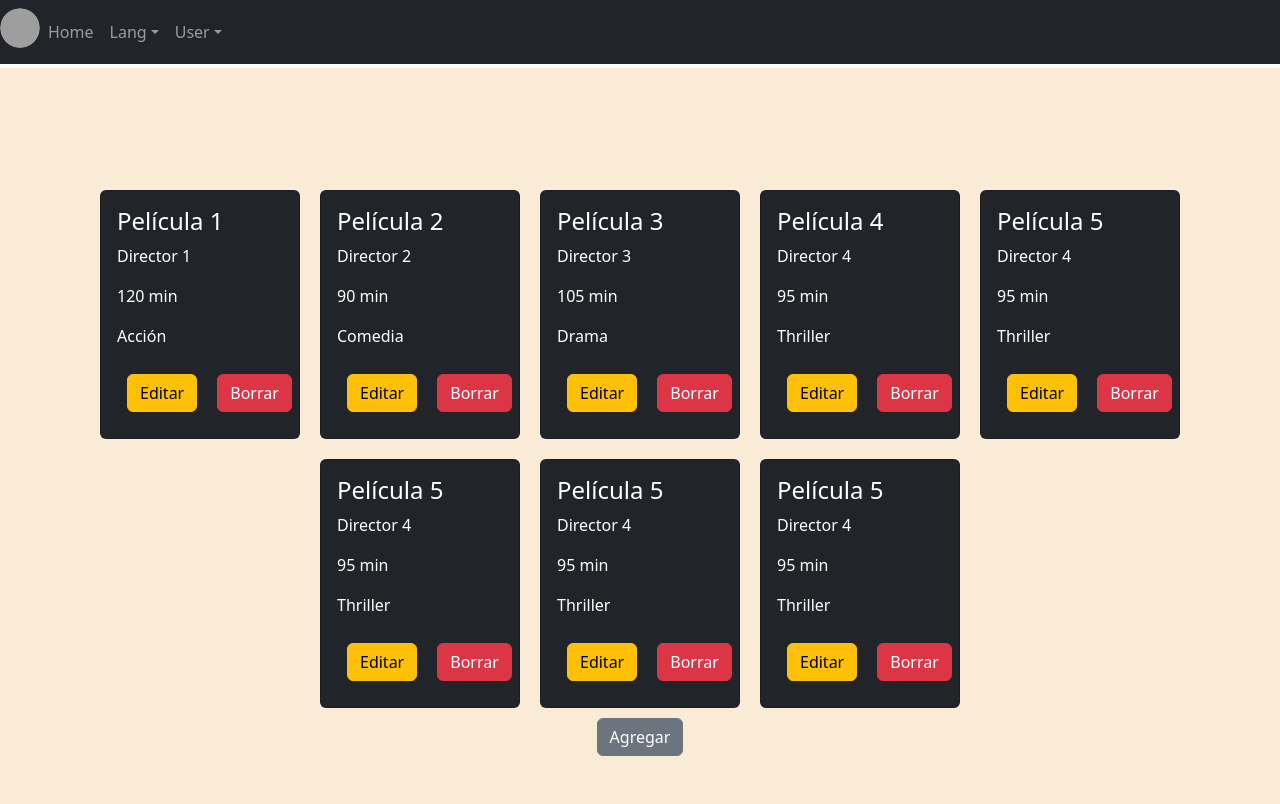
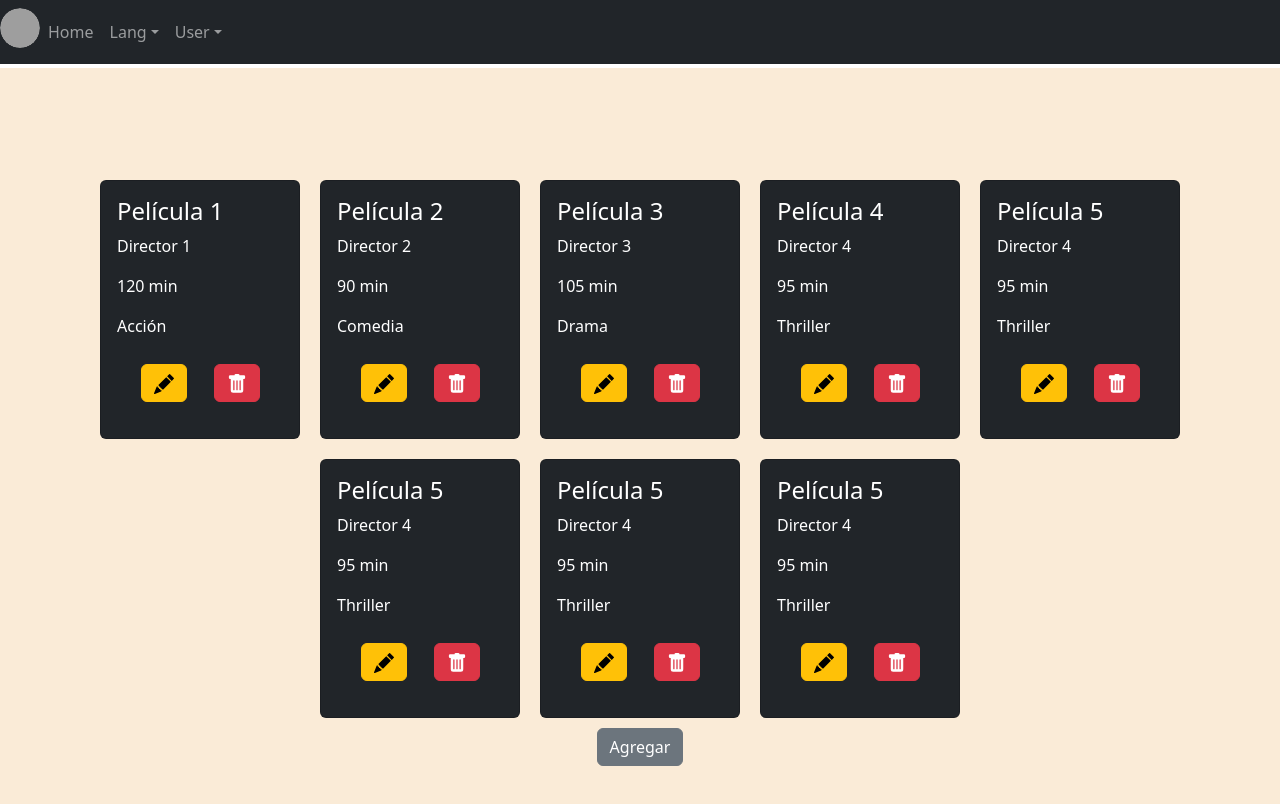
Before and after one commit to oscarmuguelb/Crud-din-mico, a Vue app in the folder cliente/: page / in a window 1280 px wide. Shown: the top 804 px of the page. Built offline with nearby package versions, Linux system fonts and the light colour scheme; grey boxes are pictures that could not be loaded.

Commit message:
denuevo con botones 2

```diff
--- a/cliente/src/views/CrudMovies.vue
+++ b/cliente/src/views/CrudMovies.vue
@@ -13,8 +13,12 @@
         <b-card-text>{{ movie.duration }}</b-card-text>
         <b-card-text>{{ movie.genre }}</b-card-text>
         <div class="optionsCont">
-          <b-button class="optionsCards" variant="warning">Editar</b-button>
-          <b-button class="optionsCards" variant="danger">Borrar</b-button>
+          <b-button class="optionsCards" variant="warning">
+            <b-icon icon="pencil-fill"></b-icon>
+          </b-button>
+          <b-button class="optionsCards" variant="danger">
+            <b-icon icon="trash-fill"></b-icon>
+          </b-button>
         </div>
       </b-card>
     </div>
@@ -152,9 +156,13 @@ export default {
   justify-content: center;
   background-color: antiquewhite;
 }
-.optionsCont{
-    flex-direction: row;
-    display: flex;
+.optionsCont {
+  flex-direction: row;
+  display: flex;
+  justify-content: space-around;
+  align-items: center;
+  margin: 10px;
+
 }
 .card-container {
   display: flex;
@@ -168,6 +176,7 @@ export default {
   width: 200px;
 }
 .optionsCards {
+
   margin: 10px;
 }
 .modal-container {
```
